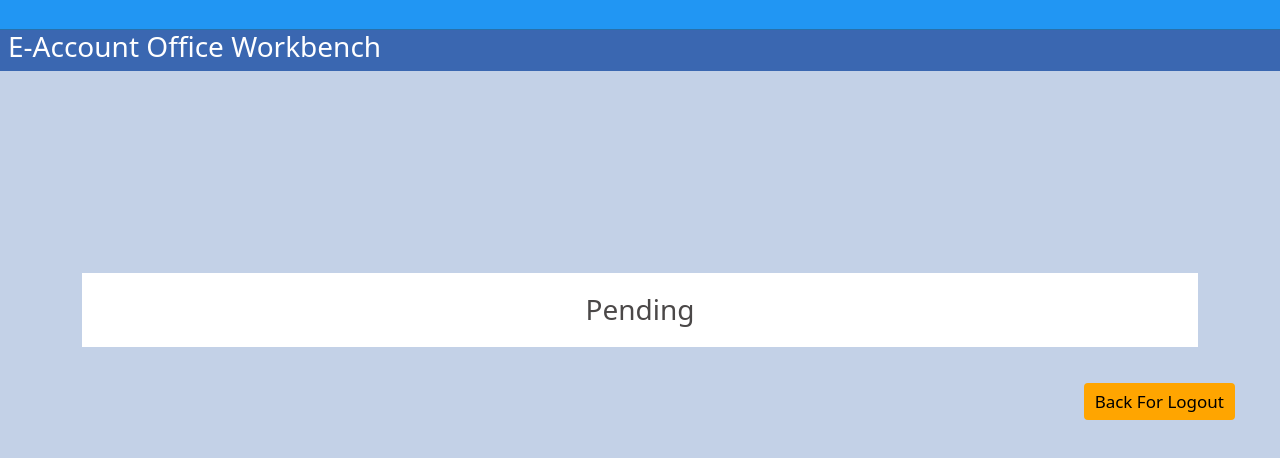
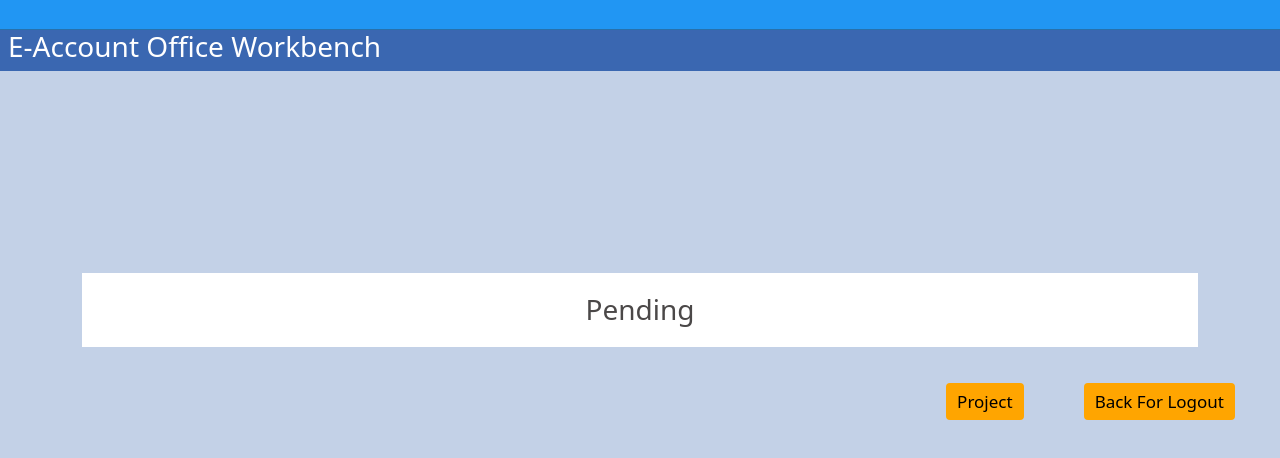
Before and after one commit to IACDA/E-Accountbmpower.github.io, a plain HTML site: page index.html in a window 1280 px wide. Drawn offline with nearby package versions, Linux system fonts and the light colour scheme.

Commit message:
Update index.html
update2

```diff
--- a/index.html
+++ b/index.html
@@ -38,7 +38,7 @@
 </div>
 </div>
 <ul class="main-menu">
-
+	<li><a href="https://skills.myp2e.org/" class="btn">Project</a><li>
 	<li><a href="https://script.google.com/macros/s/AKfycbwe2zXXghWl119w-NIoZs9z0JN_pn8HEqIy9J8JL9i2_Do3LUG1ev60gMQ6q9zVenki/exec" class="btn">Back For Logout</a><li>
 </ul>
 </center>
```
